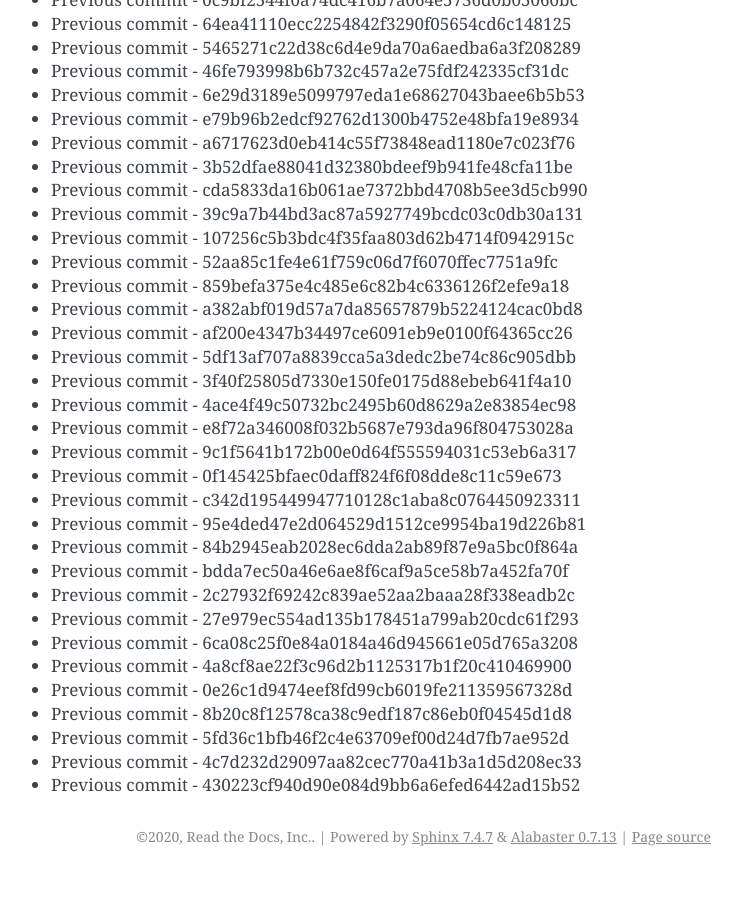
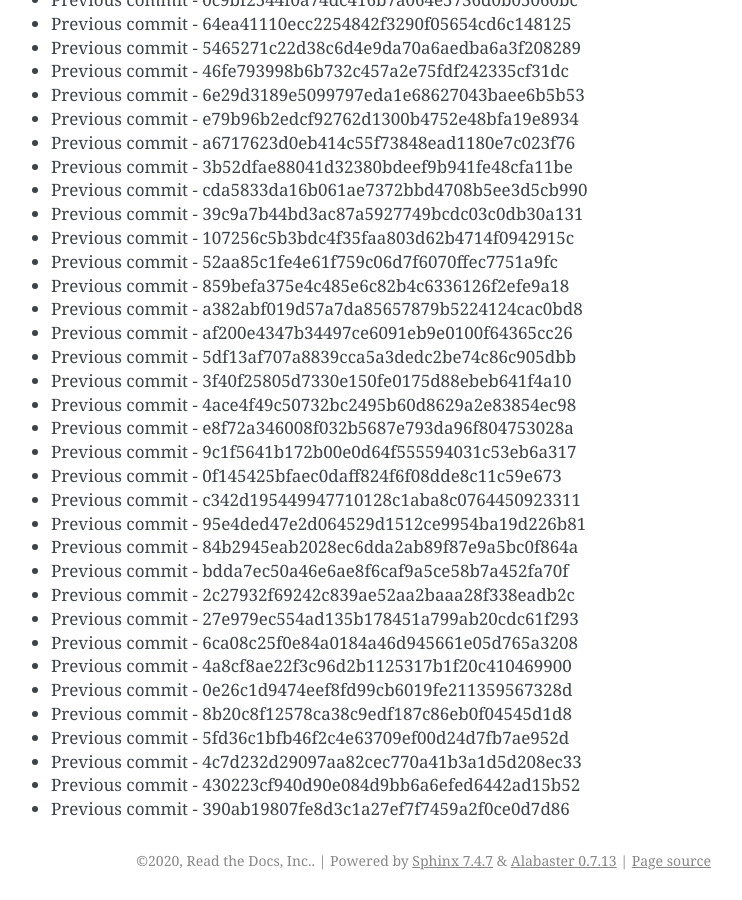
Before and after one commit to readthedocs/rtd-git-stresstest, a Sphinx documentation site: the page built from docs/updates.rst, in a window 1280 px wide and 900 px high, scrolled down 62099 px. Shown: the whole window, without its empty margins (399-1141 px from the left). Built offline with Sphinx 7.4.7, drawn with Linux system fonts in a browser that asks for light colours; before the commit the page ends 62975 px from its top, so only the background shows below that.

Commit message:
Generating commit from previous: 390ab19807fe8d3c1a27ef7f7459a2f0ce0d7d86

```diff
--- a/docs/updates.rst
+++ b/docs/updates.rst
@@ -2641,3 +2641,4 @@ It can be tested for any performance characteristics.
 * Previous commit - 5fd36c1bfb46f2c4e63709ef00d24d7fb7ae952d
 * Previous commit - 4c7d232d29097aa82cec770a41b3a1d5d208ec33
 * Previous commit - 430223cf940d90e084d9bb6a6efed6442ad15b52
+* Previous commit - 390ab19807fe8d3c1a27ef7f7459a2f0ce0d7d86
```
